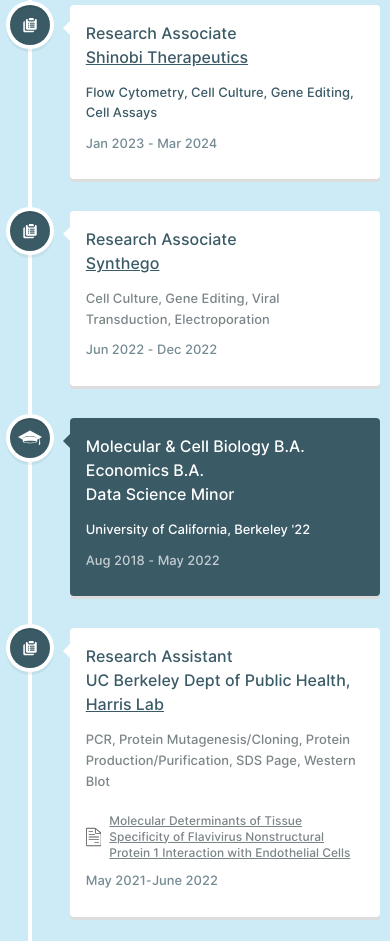
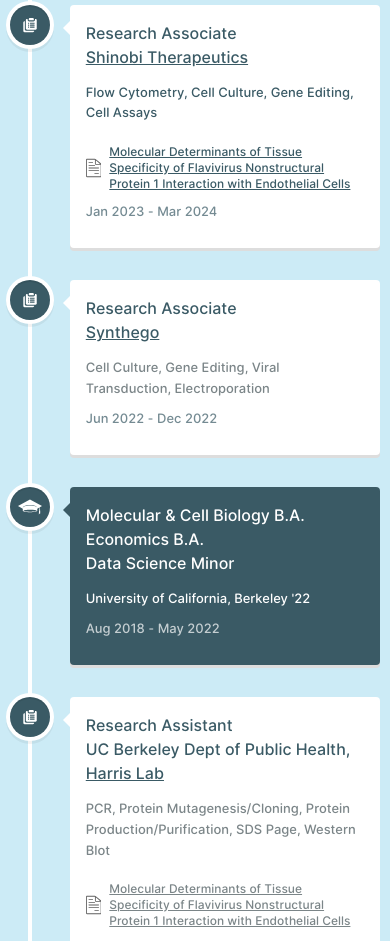
Before and after one commit to sroodsari/sroodsari.github.io, a React (Create React App) app: page / in a window 390 px wide. Shown: the part 1284-2225 px from the top of the page. Built offline with nearby package versions, Linux system fonts and the light colour scheme.

Commit message:
add shinobi paper

```diff
--- a/src/App.js
+++ b/src/App.js
@@ -88,7 +88,11 @@
               <h4 className="vertical-timeline-element-subtitle"><a href="https://www.shinobitx.com/" target="_blank" rel="noopener noreferrer" className="underline"> Shinobi Therapeutics</a></h4>
               <p>
                 Flow Cytometry, Cell Culture, Gene Editing, Cell Assays
-
+                <br />
+                <br />
+                <a className="underline text-xs" href="https://www.cell.com/cell-stem-cell/fulltext/S1934-5909(23)00365-X?_returnURL=https%3A%2F%2Flinkinghub.elsevier.com%2Fretrieve%2Fpii%2FS193459092300365X%3Fshowall%3Dtrue" target="_blank" rel="noopener noreferrer">
+                  <span className="flex items-center gap-2"><PaperIcon className="size-10 sm:size-6 hover:opacity-70 text-[#7b8588]" />Molecular Determinants of Tissue Specificity of Flavivirus Nonstructural Protein 1 Interaction with Endothelial Cells</span>
+                </a>
               </p>
             </VerticalTimelineElement>
             <VerticalTimelineElement
```
